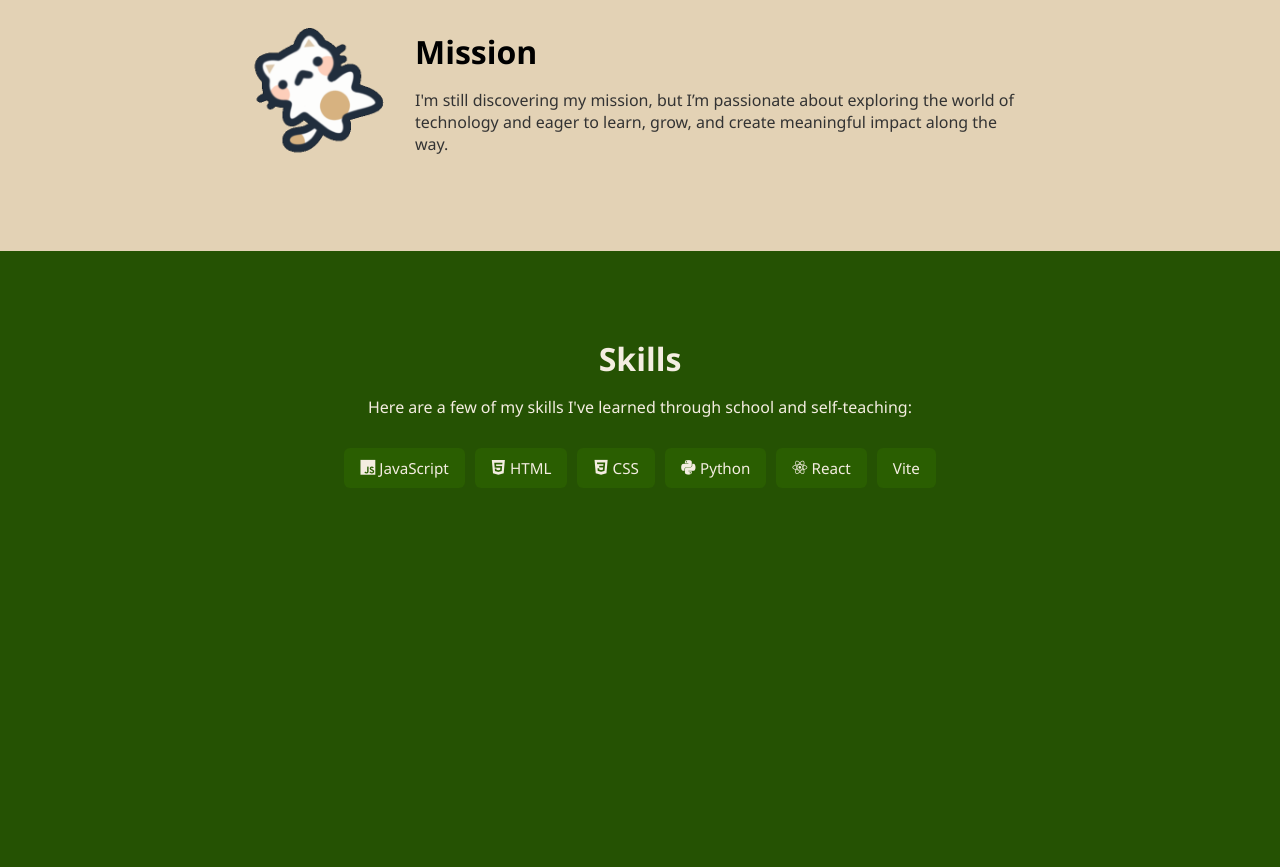
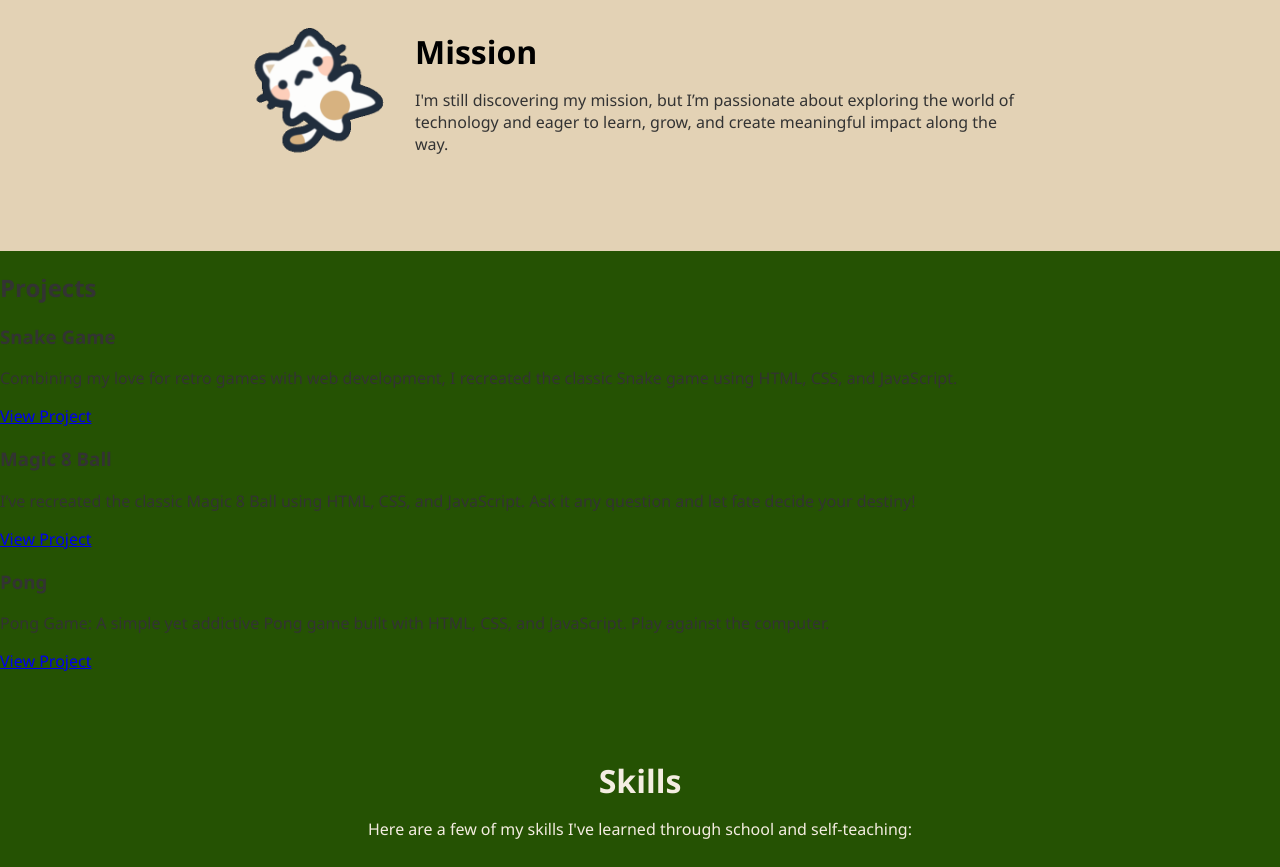
Before and after one commit to KDavis00/GCA_KaeD, a plain HTML site: page index.html in a window 1280 px wide. Shown: the part 563-1430 px from the top of the page. Before the commit the page ends 1111 px from the top, so only its background shows below. Drawn offline with nearby package versions, Linux system fonts and the light colour scheme.

Commit message:
Added Projects

```diff
--- a/index.html
+++ b/index.html
@@ -43,6 +43,27 @@
       </p>
     </div>
   </section>
+<!-- Projects Section -->
+<section class="projects ">
+  <h2>Projects</h2>
+  <div class="project-cards">
+    <div class="project-card">
+      <h3>Snake Game</h3>
+      <p>Combining my love for retro games with web development, I recreated the classic Snake game using HTML, CSS, and JavaScript.</p>
+      <a href="https://kdavis00.github.io/Snake/" target="_blank">View Project</a>
+    </div>
+    <div class="project-card">
+      <h3>Magic 8 Ball</h3>
+      <p>I’ve recreated the classic Magic 8 Ball using HTML, CSS, and JavaScript. Ask it any question and let fate decide your destiny!</p>
+      <a href="https://kdavis00.github.io/Magic-8Ball/" target="_blank">View Project</a>
+    </div>
+    <div class="project-card">
+      <h3>Pong</h3>
+      <p>Pong Game: A simple yet addictive Pong game built with HTML, CSS, and JavaScript. Play against the computer.</p>
+      <a href="https://kdavis00.github.io/Pong/" target="_blank">View Project</a>
+    </div>
+  </div>
+</section>
 
   <!-- Skills Section -->
   <section class="skills">
```
